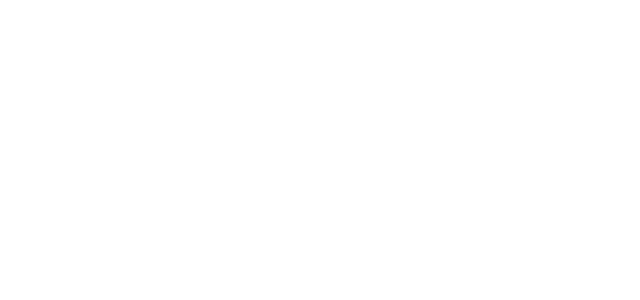
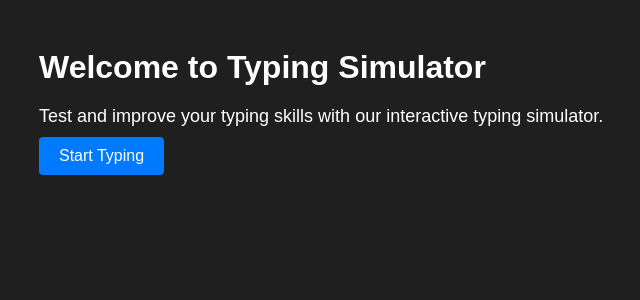
Before and after one commit to CevieC/visa-final-project, an Angular app in the folder frontend/typing-simulator-frontend/: page / in a window 1280 px wide. Shown: the top 300 px of the page, without its empty margins (121-761 px from the left). Built offline with nearby package versions, Linux system fonts and the light colour scheme.

Commit message:
Frontend test

```diff
--- a/frontend/typing-simulator-frontend/src/app/app.component.html
+++ b/frontend/typing-simulator-frontend/src/app/app.component.html
@@ -1 +1,8 @@
+<div class="container">
+  <h1>Welcome to Typing Simulator</h1>
+  <p>
+    Test and improve your typing skills with our interactive typing simulator.
+  </p>
+  <a href="#" class="button">Start Typing</a>
+</div>
 <router-outlet></router-outlet>
--- a/frontend/typing-simulator-frontend/src/styles.css
+++ b/frontend/typing-simulator-frontend/src/styles.css
@@ -1 +1,36 @@
-/* You can add global styles to this file, and also import other style files */
+/* Dark theme styles */
+body {
+  background-color: #1f1f1f;
+  color: #ffffff;
+  font-family: Arial, sans-serif;
+}
+
+.container {
+  max-width: 960px;
+  margin: 0 auto;
+  padding: 20px;
+}
+
+h1 {
+  font-size: 32px;
+  margin-bottom: 20px;
+}
+
+p {
+  font-size: 18px;
+  margin-bottom: 10px;
+}
+
+.button {
+  display: inline-block;
+  padding: 10px 20px;
+  background-color: #007bff;
+  color: #ffffff;
+  text-decoration: none;
+  border-radius: 4px;
+  transition: background-color 0.3s;
+}
+
+.button:hover {
+  background-color: #0056b3;
+}
```
Also changed, not shown: frontend/typing-simulator-frontend/src/app/app.component.ts (line endings or trailing spaces).
